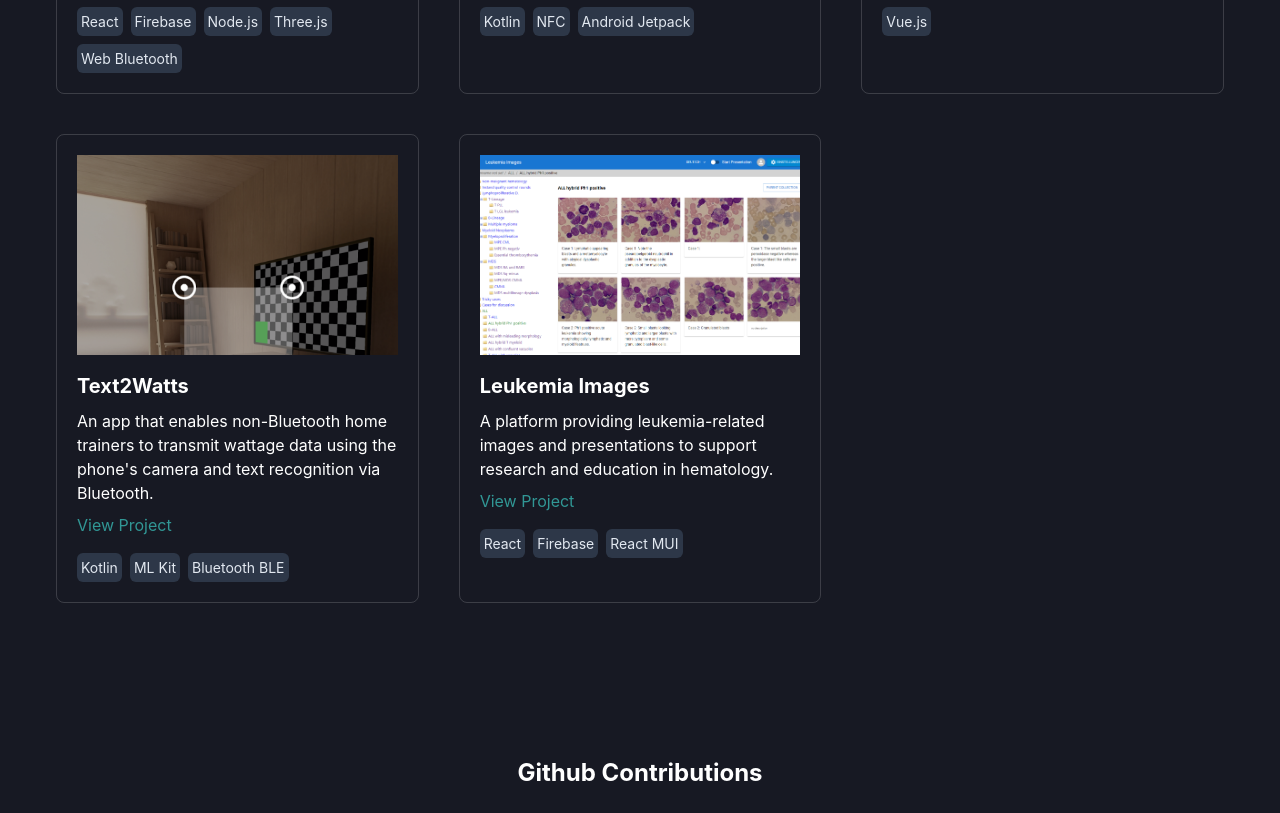
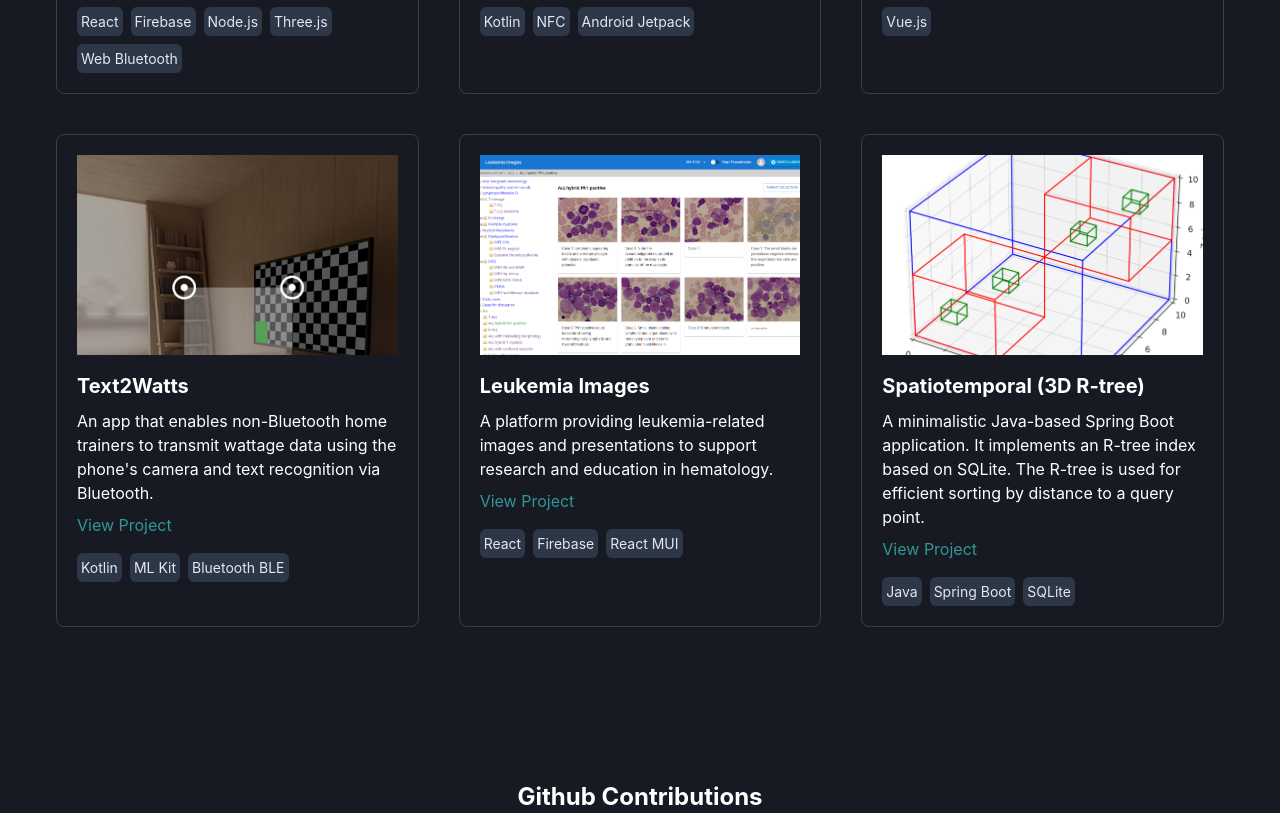
Before and after one commit to tobias74/tobiga, a React (Vite) app in the folder packages/react-app/: page /en/ in a window 1280 px wide. Shown: the part 700-1513 px from the top of the page. Built offline with nearby package versions, Linux system fonts and the light colour scheme.

Commit message:
add 3d-rtree application

```diff
--- a/packages/react-app/src/data/projects.js
+++ b/packages/react-app/src/data/projects.js
@@ -48,5 +48,16 @@ export const projects = [
         tools: ['React', 'Firebase', 'React MUI'],
         link: 'https://leukemia-images.com/',
         image: '/images/leukemia-images.png',
+    },
+    {
+        title: 'Spatiotemporal (3D R-tree)',
+        description: {
+            en: 'A minimalistic Java-based Spring Boot application. It implements an R-tree index based on SQLite. The R-tree is used for efficient sorting by distance to a query point.',
+            de: 'Eine minimalistische, Java-basierte Spring Boot-Anwendung. Es wird ein R-Baum-Index auf SQLite-Basis implementiert. Der R-Baum wird zur effizienten Sortierung nach Entfernung zu einem Abfragepunkt verwendet.'
+        },
+        tools: ['Java', 'Spring Boot', 'SQLite'],
+        link: 'https://github.com/tobias74/spatiotemporal',
+        image: '/images/3drtree.png'
     }
+
 ];
```
Also changed, not shown: packages/react-app/public/images/3drtree.png (added).
